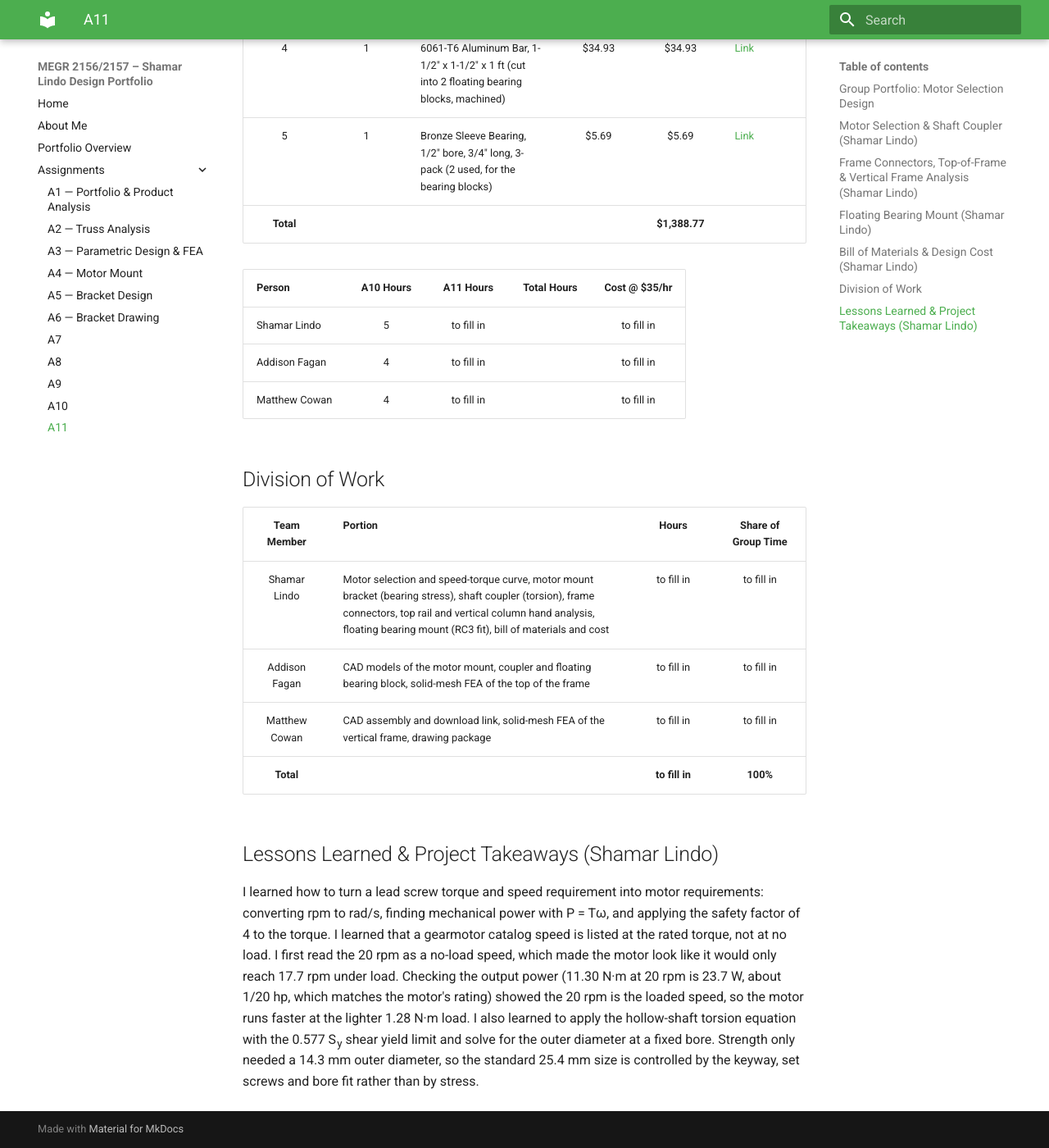
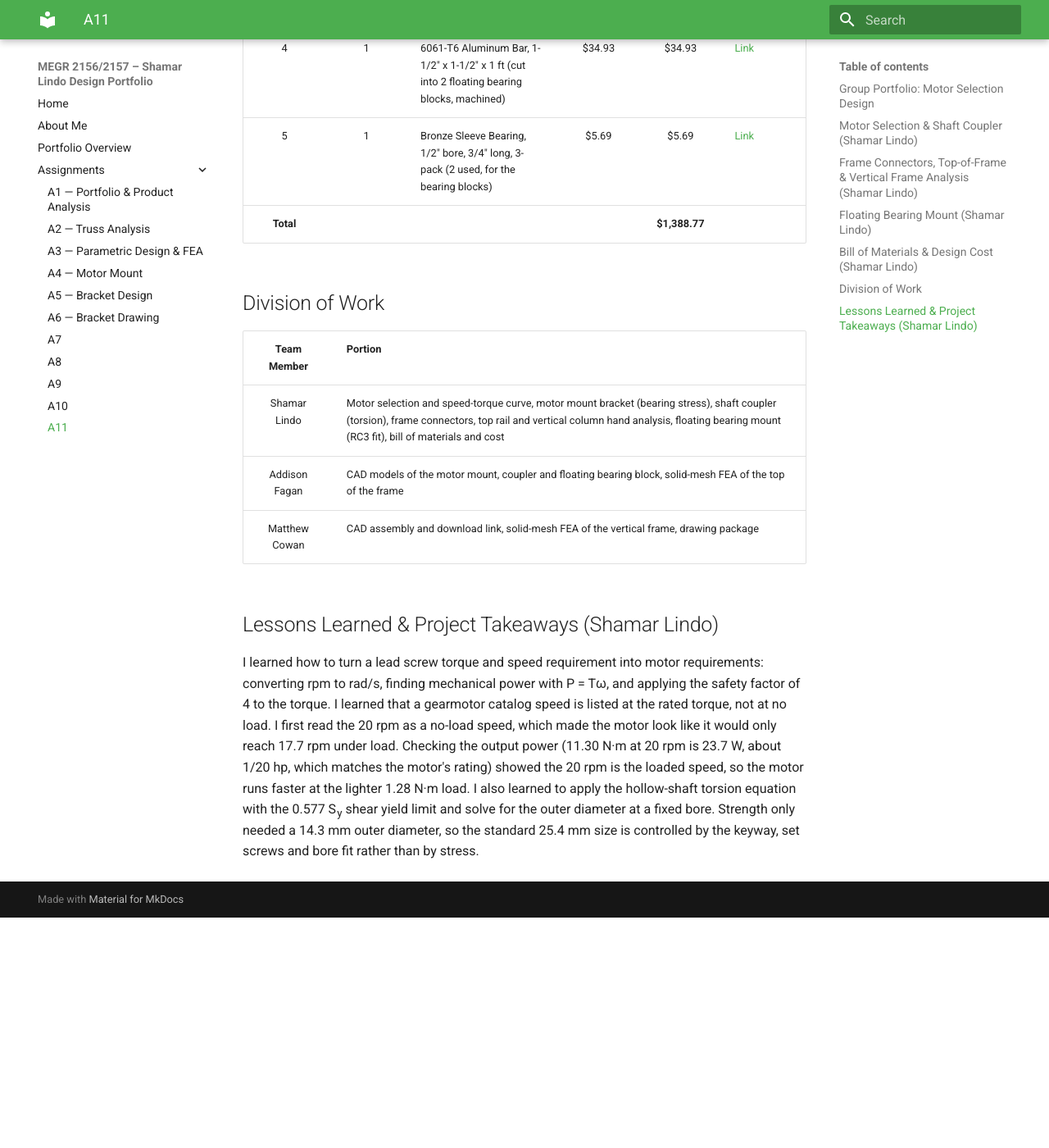
Before and after one commit to shamardlindo1/-megr2157-portfolio, an MkDocs documentation site: the page built from docs/assignments/A11/index.md, in a window 1280 px wide and 1400 px high, scrolled down 6976 px. Shown: the whole window at 82% size. Built offline with MkDocs 1.6.1 and Material for MkDocs 9.7.7, drawn with Linux system fonts in a browser that asks for light colours; after the commit the page ends 8095 px from its top, so only the background shows below that.

Commit message:
A11: calc-only sections, remove hours and modeling

```diff
--- a/docs/assignments/A11/index.md
+++ b/docs/assignments/A11/index.md
@@ -104,20 +104,14 @@ The floating bearing at the bottom of each screw is a 90 x 40 x 20 mm 6061-T6 bl
 | 5 | 1 | Bronze Sleeve Bearing, 1/2" bore, 3/4" long, 3-pack (2 used, for the bearing blocks) | $5.69 | $5.69 | [Link](https://www.zoro.com/bunting-bearings-flanged-sleeve-bearing-bronze-12-in-bore-dia-58-in-od-34-in-l-220-degrees-f-max-temp-3-pk-ef081012/i/G4083974/) |
 | **Total** | | | | **$1,388.77** | |
 
-| Person | A10 Hours | A11 Hours | Total Hours | Cost @ $35/hr |
-|---|:---:|:---:|:---:|:---:|
-| Shamar Lindo | 5 | to fill in | | to fill in |
-| Addison Fagan | 4 | to fill in | | to fill in |
-| Matthew Cowan | 4 | to fill in | | to fill in |
 
 ## Division of Work
 
-| Team Member | Portion | Hours | Share of Group Time |
-| :-: | :-- | :-: | :-: |
-| Shamar Lindo | Motor selection and speed-torque curve, motor mount bracket (bearing stress), shaft coupler (torsion), frame connectors, top rail and vertical column hand analysis, floating bearing mount (RC3 fit), bill of materials and cost | to fill in | to fill in |
-| Addison Fagan | CAD models of the motor mount, coupler and floating bearing block, solid-mesh FEA of the top of the frame | to fill in | to fill in |
-| Matthew Cowan | CAD assembly and download link, solid-mesh FEA of the vertical frame, drawing package | to fill in | to fill in |
-| **Total** | | **to fill in** | **100%** |
+| Team Member | Portion |
+| :-: | :-- |
+| Shamar Lindo | Motor selection and speed-torque curve, motor mount bracket (bearing stress), shaft coupler (torsion), frame connectors, top rail and vertical column hand analysis, floating bearing mount (RC3 fit), bill of materials and cost |
+| Addison Fagan | CAD models of the motor mount, coupler and floating bearing block, solid-mesh FEA of the top of the frame |
+| Matthew Cowan | CAD assembly and download link, solid-mesh FEA of the vertical frame, drawing package |
 
 ## Lessons Learned & Project Takeaways (Shamar Lindo)
 
```
